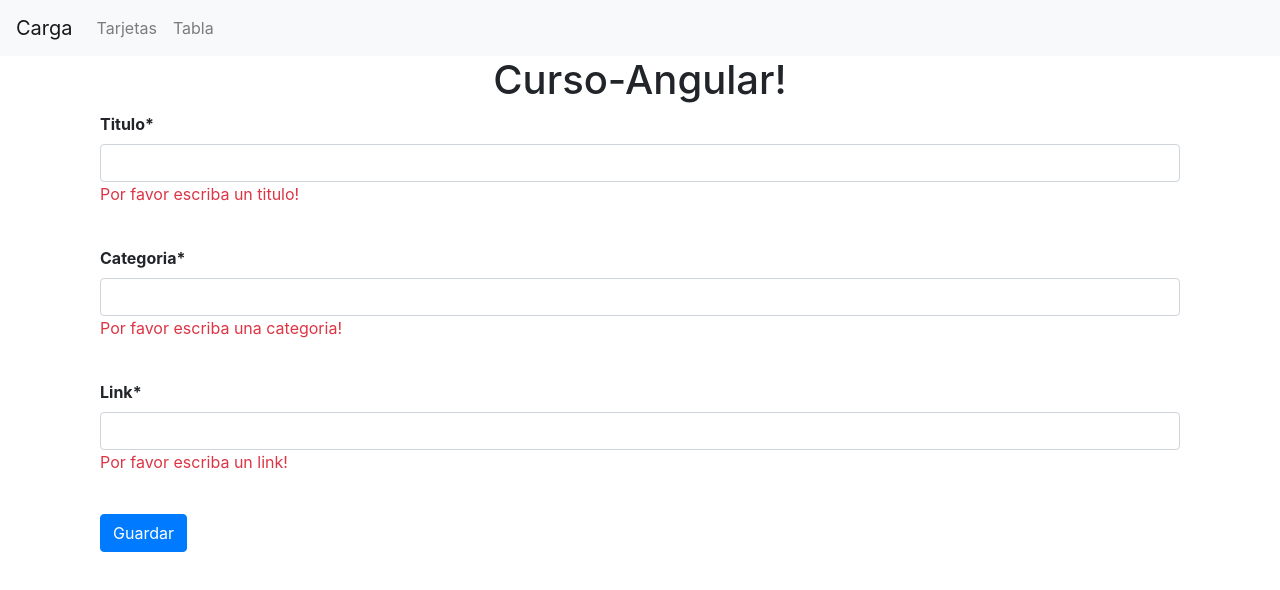
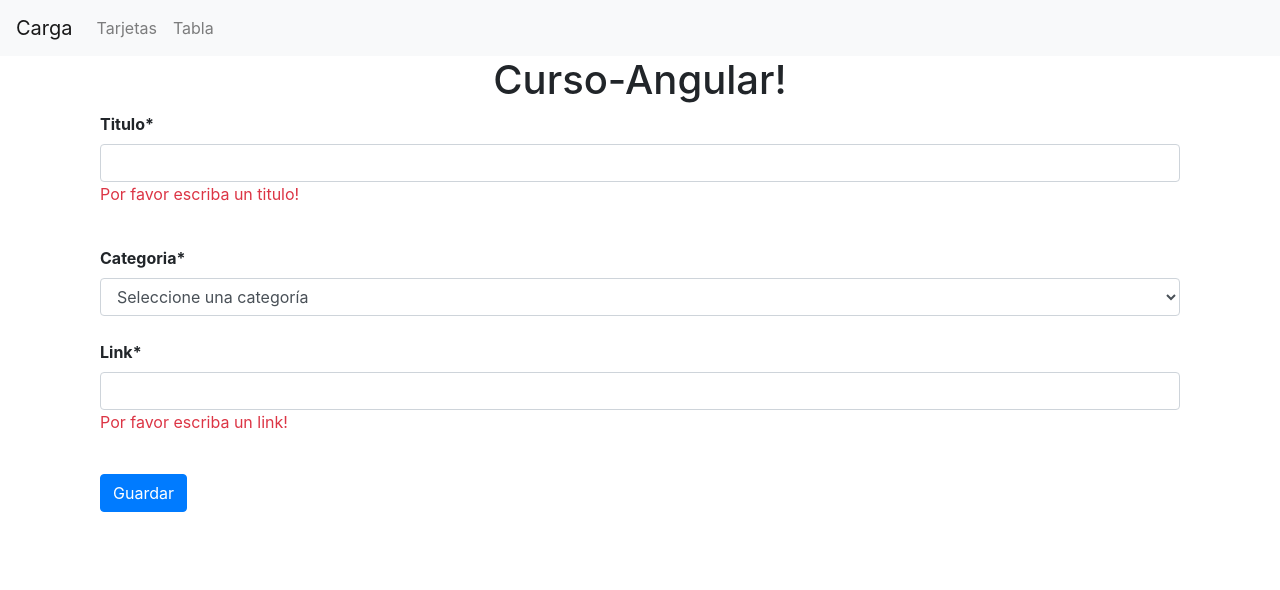
Before and after one commit to isajar/curso-angular, an Angular app: page / in a window 1280 px wide. Shown: the top 590 px of the page. Built offline with nearby package versions, Linux system fonts and the light colour scheme.

Commit message:
clase9: Agrega select al formulario

```diff
--- a/src/app/main/main.component.html
+++ b/src/app/main/main.component.html
@@ -1,21 +1,26 @@
 <div class="container">
+  <form (ngSubmit)="guardar()" #formpeli="ngForm">
     <!-- Titulo -->
     <label class="font-weight-bold">Titulo* </label>
-  <input type="text" class="form-control" [(ngModel)]="titulo" />
+    <input type="text" class="form-control" ngModel name="titulo" />
     <p *ngIf="!titulo" class="text-danger">Por favor escriba un titulo!</p>
     <br />
     <!-- Categoria -->
     <label class="font-weight-bold">Categoria*</label>
-  <input type="text" class="form-control" [(ngModel)]="categoria" />
-  <p *ngIf="!categoria" class="text-danger">Por favor escriba una categoria!</p>
+    <select class="form-control" ngModel name="categoria">
+      <option value="">Seleccione una categoría</option>
+      <option *ngFor="let categoria of categorias" [value]="categoria">{{
+        categoria
+      }}</option>
+    </select>
     <br />
     <!-- Link -->
     <label class="font-weight-bold">Link*</label>
-  <input type="text" class="form-control" [(ngModel)]="link" />
+    <input type="text" class="form-control" ngModel name="link" />
     <p *ngIf="!link" class="text-danger">Por favor escriba un link!</p>
     <br />
-
-  <button type="submit" class="btn btn-primary" (click)="guardar()">
+    <button type="submit" class="btn btn-primary">
       Guardar
     </button>
+  </form>
 </div>
--- a/src/app/main/main.component.ts
+++ b/src/app/main/main.component.ts
@@ -1,7 +1,8 @@
 // tslint:disable: quotemark
-import { Component, OnInit } from "@angular/core";
+import { Component, OnInit, ViewChild } from "@angular/core";
 import { Pelicula } from "../models/pelicula.model";
 import { PeliculaService } from "../services/pelicula.service";
+import { NgForm } from "@angular/forms";
 
 @Component({
   selector: "app-main",
@@ -10,26 +11,46 @@ import { PeliculaService } from "../services/pelicula.service";
   styleUrls: ["./main.component.css"],
 })
 export class MainComponent implements OnInit {
-  titulo: string;
-  categoria: string;
-  link: string;
+  pelicula: any;
   mensaje: string;
   arregloPeliculas: Array<Pelicula> = [];
 
-  constructor(private peliculasService: PeliculaService) {}
+  categorias = [
+    "Accion",
+    "Aventura",
+    "Ciencia Ficcion",
+    "Drama",
+    "Infantil",
+    "Otras",
+  ];
+
+  @ViewChild("formpeli") formpeli: NgForm;
+
+  constructor(private peliculasService: PeliculaService) {
+    this.pelicula = {
+      titulo: "",
+      categoria: "",
+      link: "",
+    };
+  }
 
   ngOnInit() {
     this.arregloPeliculas = this.peliculasService.getAllPeliculas();
   }
   guardar() {
+    this.pelicula.titulo = this.formpeli.value.titulo;
+    this.pelicula.categoria = this.formpeli.value.categoria;
+    this.pelicula.link = this.formpeli.value.link;
+
     this.arregloPeliculas = this.peliculasService.setPelicula(
-      this.titulo,
-      this.categoria,
-      this.link
+      this.pelicula.titulo,
+      this.pelicula.categoria,
+      this.pelicula.link
     );
-    this.resetFormulario();
+
+    this.formpeli.reset();
   }
-  resetFormulario() {
-    this.titulo = this.categoria = this.link = "";
-  }
+  // resetFormulario() {
+  //   this.titulo = this.categoria = this.link = "";
+  // }
 }
```
Lines whose indentation alone changed are shown as unchanged.
